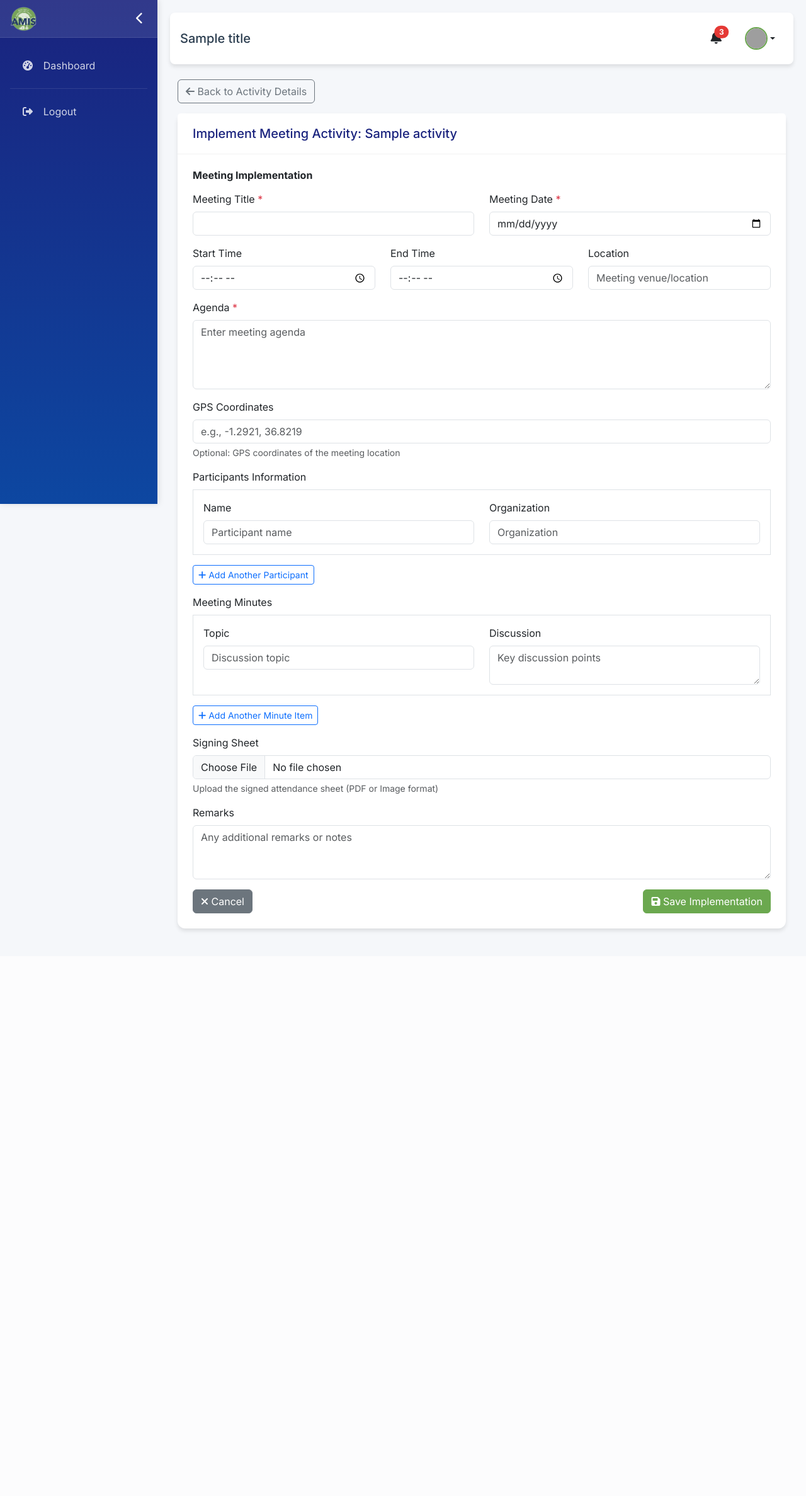
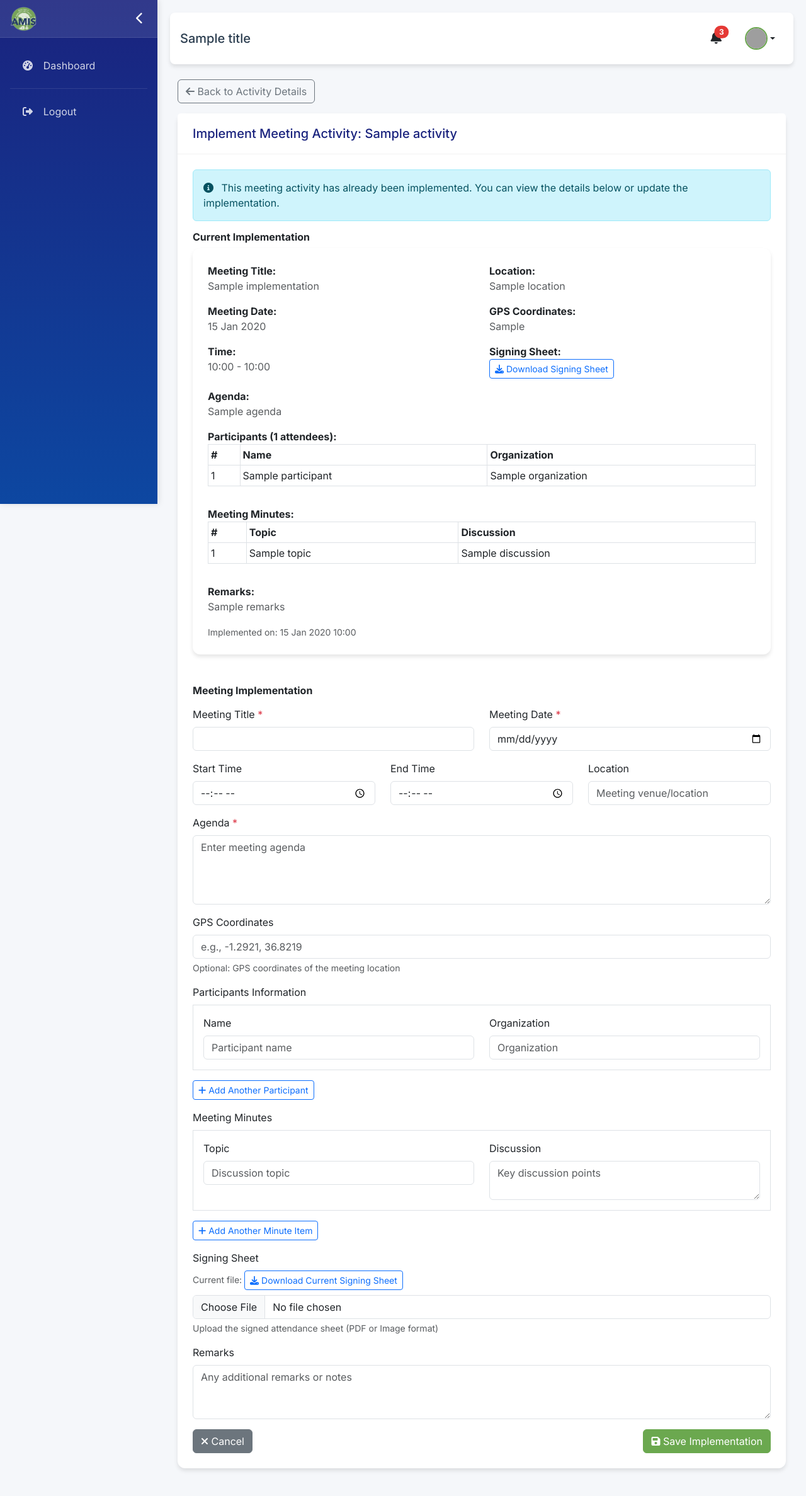
Before and after one commit to anziinols/amis_six, a CodeIgniter 4 app: the page made by app/Views/activities/implementations/meetings_implementation.php in a window 1280 px wide. Shown: the whole page at 63% size. Before the commit the page ends 1480 px from the top, so only its background shows below. Run offline with PHP 8.4 and a stand-in for CodeIgniter, Linux system fonts and the light colour scheme; the template is opened without the code that fills it: most values are stand-ins (such as "Sample title", 1, 10 or a date in 2020); data that the repository does not hold is empty; some libraries are stand-ins or nearby versions; grey boxes are pictures that could not be loaded.

Commit message:
Fix meeting implementation form to display existing data
- Updated meetings_implementation.php to populate form fields with existing implementation data
- Added value attributes to all input fields using old() and implementationData
- Enhanced participants section to display existing participants with proper data binding
- Enhanced meeting minutes section to display existing minutes with proper data binding
- Added current implementation display section showing existing data before the form
- Added download link for existing signing sheet files
- Updated JavaScript to handle remove button visibility for participants and minutes
- Fixed issue where meeting implementation data was not displaying in the form
- Maintained form validation and user experience while fixing data population

The form now properly loads and displays existing meeting implementation data
when editing/updating an already implemented meeting activity.

```diff
--- a/app/Views/activities/implementations/meetings_implementation.php
+++ b/app/Views/activities/implementations/meetings_implementation.php
@@ -15,6 +15,28 @@
                     <h5 class="card-title mb-0">Implement Meeting Activity: <?= esc($activity['activity_title']) ?></h5>
                 </div>
                 <div class="card-body">
+                    <!-- Show existing implementation data if exists -->
+                    <?php if ($implementationData): ?>
+                        <div class="alert alert-info">
+                            <i class="fas fa-info-circle me-2"></i>
+                            This meeting activity has already been implemented. You can view the details below or update the implementation.
+                        </div>
+
+                        <div class="row mb-4">
+                            <div class="col-md-12">
+                                <h6 class="fw-bold">Current Implementation</h6>
+                                <div class="card">
+                                    <div class="card-body">
+                                        <?= $this->include('activities/implementation/meetings_details') ?>
+                                        <div class="text-muted">
+                                            <small>Implemented on: <?= date('d M Y H:i', strtotime($implementationData['created_at'])) ?></small>
+                                        </div>
+                                    </div>
+                                </div>
+                            </div>
+                        </div>
+                    <?php endif; ?>
+
                     <!-- Implementation Form -->
                     <form action="<?= base_url('activities/' . $activity['id'] . '/save-implementation') ?>" method="post" enctype="multipart/form-data">
                         <?= csrf_field() ?>
@@ -25,37 +47,37 @@
                         <div class="row mb-3">
                             <div class="col-md-6">
                                 <label class="form-label">Meeting Title <span class="text-danger">*</span></label>
-                                <input type="text" class="form-control" name="title" required>
+                                <input type="text" class="form-control" name="title" required value="<?= old('title', $implementationData['title'] ?? '') ?>">
                             </div>
                             <div class="col-md-6">
                                 <label class="form-label">Meeting Date <span class="text-danger">*</span></label>
-                                <input type="date" class="form-control" name="meeting_date" required>
+                                <input type="date" class="form-control" name="meeting_date" required value="<?= old('meeting_date', $implementationData['meeting_date'] ?? '') ?>">
                             </div>
                         </div>
 
                         <div class="row mb-3">
                             <div class="col-md-4">
                                 <label class="form-label">Start Time</label>
-                                <input type="time" class="form-control" name="start_time">
+                                <input type="time" class="form-control" name="start_time" value="<?= old('start_time', $implementationData['start_time'] ?? '') ?>">
                             </div>
                             <div class="col-md-4">
                                 <label class="form-label">End Time</label>
-                                <input type="time" class="form-control" name="end_time">
+                                <input type="time" class="form-control" name="end_time" value="<?= old('end_time', $implementationData['end_time'] ?? '') ?>">
                             </div>
                             <div class="col-md-4">
                                 <label class="form-label">Location</label>
-                                <input type="text" class="form-control" name="location" placeholder="Meeting venue/location">
+                                <input type="text" class="form-control" name="location" placeholder="Meeting venue/location" value="<?= old('location', $implementationData['location'] ?? '') ?>">
                             </div>
                         </div>
 
                         <div class="mb-3">
                             <label class="form-label">Agenda <span class="text-danger">*</span></label>
-                            <textarea class="form-control" name="agenda" rows="4" required placeholder="Enter meeting agenda"></textarea>
+                            <textarea class="form-control" name="agenda" rows="4" required placeholder="Enter meeting agenda"><?= old('agenda', $implementationData['agenda'] ?? '') ?></textarea>
                         </div>
 
                         <div class="mb-3">
                             <label class="form-label">GPS Coordinates</label>
-                            <input type="text" class="form-control" name="gps_coordinates" placeholder="e.g., -1.2921, 36.8219">
+                            <input type="text" class="form-control" name="gps_coordinates" placeholder="e.g., -1.2921, 36.8219" value="<?= old('gps_coordinates', $implementationData['gps_coordinates'] ?? '') ?>">
                             <div class="form-text">Optional: GPS coordinates of the meeting location</div>
                         </div>
 
@@ -63,18 +85,33 @@
                         <div class="mb-3">
                             <label class="form-label">Participants Information</label>
                             <div id="participantsContainer">
+                                <?php
+                                $existingParticipants = old('participant_name') ? array_map(null,
+                                    old('participant_name'), old('participant_organization')
+                                ) : ($implementationData['participants'] ?? []);
+
+                                if (empty($existingParticipants)):
+                                    $existingParticipants = [['', '']]; // Add one empty row
+                                endif;
+                                ?>
+
+                                <?php foreach ($existingParticipants as $index => $participant): ?>
                                 <div class="participant-item border p-3 mb-3">
                                     <div class="row">
                                         <div class="col-md-6">
                                             <label class="form-label">Name</label>
-                                            <input type="text" class="form-control" name="participant_name[]" placeholder="Participant name">
+                                            <input type="text" class="form-control" name="participant_name[]" placeholder="Participant name" value="<?= esc($participant['name'] ?? $participant[0] ?? '') ?>">
                                         </div>
                                         <div class="col-md-6">
                                             <label class="form-label">Organization</label>
-                                            <input type="text" class="form-control" name="participant_organization[]" placeholder="Organization">
+                                            <input type="text" class="form-control" name="participant_organization[]" placeholder="Organization" value="<?= esc($participant['organization'] ?? $participant[1] ?? '') ?>">
                                         </div>
                                     </div>
+                                    <button type="button" class="btn btn-sm btn-danger mt-2 remove-participant" style="display: none;">
+                                        <i class="fas fa-trash"></i> Remove
+                                    </button>
                                 </div>
+                                <?php endforeach; ?>
                             </div>
                             <button type="button" id="addParticipant" class="btn btn-sm btn-outline-primary">
                                 <i class="fas fa-plus"></i> Add Another Participant
@@ -85,18 +122,33 @@
                         <div class="mb-3">
                             <label class="form-label">Meeting Minutes</label>
                             <div id="minutesContainer">
+                                <?php
+                                $existingMinutes = old('minute_topic') ? array_map(null,
+                                    old('minute_topic'), old('minute_discussion')
+                                ) : ($implementationData['meeting_minutes'] ?? []);
+
+                                if (empty($existingMinutes)):
+                                    $existingMinutes = [['', '']]; // Add one empty row
+                                endif;
+                                ?>
+
+                                <?php foreach ($existingMinutes as $index => $minute): ?>
                                 <div class="minute-item border p-3 mb-3">
                                     <div class="row">
                                         <div class="col-md-6">
                                             <label class="form-label">Topic</label>
-                                            <input type="text" class="form-control" name="minute_topic[]" placeholder="Discussion topic">
+                                            <input type="text" class="form-control" name="minute_topic[]" placeholder="Discussion topic" value="<?= esc($minute['topic'] ?? $minute[0] ?? '') ?>">
                                         </div>
                                         <div class="col-md-6">
                                             <label class="form-label">Discussion</label>
-                                            <textarea class="form-control" name="minute_discussion[]" rows="2" placeholder="Key discussion points"></textarea>
+                                            <textarea class="form-control" name="minute_discussion[]" rows="2" placeholder="Key discussion points"><?= esc($minute['discussion'] ?? $minute[1] ?? '') ?></textarea>
                                         </div>
                                     </div>
+                                    <button type="button" class="btn btn-sm btn-danger mt-2 remove-minute" style="display: none;">
+                                        <i class="fas fa-trash"></i> Remove
+                                    </button>
                                 </div>
+                                <?php endforeach; ?>
                             </div>
                             <button type="button" id="addMinute" class="btn btn-sm btn-outline-primary">
                                 <i class="fas fa-plus"></i> Add Another Minute Item
@@ -106,6 +158,14 @@
                         <!-- Signing Sheet Upload -->
                         <div class="mb-3">
                             <label class="form-label">Signing Sheet</label>
+                            <?php if (!empty($implementationData['signing_sheet_filepath'])): ?>
+                            <div class="mb-2">
+                                <small class="text-muted">Current file: </small>
+                                <a href="<?= base_url($implementationData['signing_sheet_filepath']) ?>" target="_blank" class="btn btn-sm btn-outline-primary">
+                                    <i class="fas fa-download"></i> Download Current Signing Sheet
+                                </a>
+                            </div>
+                            <?php endif; ?>
                             <input type="file" class="form-control" name="signing_sheet" accept=".pdf,.jpg,.jpeg,.png">
                             <div class="form-text">Upload the signed attendance sheet (PDF or Image format)</div>
                         </div>
@@ -113,7 +173,7 @@
                         <!-- Remarks -->
                         <div class="mb-3">
                             <label class="form-label">Remarks</label>
-                            <textarea class="form-control" name="remarks" rows="3" placeholder="Any additional remarks or notes"></textarea>
+                            <textarea class="form-control" name="remarks" rows="3" placeholder="Any additional remarks or notes"><?= old('remarks', $implementationData['remarks'] ?? '') ?></textarea>
                         </div>
 
                         <div class="d-flex justify-content-between">
@@ -133,6 +193,32 @@
 
 <script>
 document.addEventListener('DOMContentLoaded', function() {
+    // Update remove buttons visibility for participants
+    function updateParticipantRemoveButtons() {
+        const participantItems = document.querySelectorAll('.participant-item');
+        participantItems.forEach((item, index) => {
+            const removeBtn = item.querySelector('.remove-participant');
+            if (removeBtn) {
+                removeBtn.style.display = participantItems.length > 1 ? 'inline-block' : 'none';
+            }
+        });
+    }
+
+    // Update remove buttons visibility for minutes
+    function updateMinuteRemoveButtons() {
+        const minuteItems = document.querySelectorAll('.minute-item');
+        minuteItems.forEach((item, index) => {
+            const removeBtn = item.querySelector('.remove-minute');
+            if (removeBtn) {
+                removeBtn.style.display = minuteItems.length > 1 ? 'inline-block' : 'none';
+            }
+        });
+    }
+
+    // Initialize remove buttons
+    updateParticipantRemoveButtons();
+    updateMinuteRemoveButtons();
+
     // Add participant functionality
     document.getElementById('addParticipant').addEventListener('click', function() {
         const container = document.getElementById('participantsContainer');
@@ -154,6 +240,7 @@
             </button>
         `;
         container.appendChild(newItem);
+        updateParticipantRemoveButtons();
     });
 
     // Remove participant functionality
@@ -162,6 +249,7 @@
             const item = e.target.closest('.participant-item');
             if (item) {
                 item.remove();
+                updateParticipantRemoveButtons();
             }
         }
     });
@@ -187,6 +275,7 @@
             </button>
         `;
         container.appendChild(newItem);
+        updateMinuteRemoveButtons();
     });
 
     // Remove minute functionality
@@ -195,6 +284,7 @@
             const item = e.target.closest('.minute-item');
             if (item) {
                 item.remove();
+                updateMinuteRemoveButtons();
             }
         }
     });
```
Also changed, not shown: public/uploads/signing_sheets/1758782092_c222405132017872f7b8.jpg (added).
